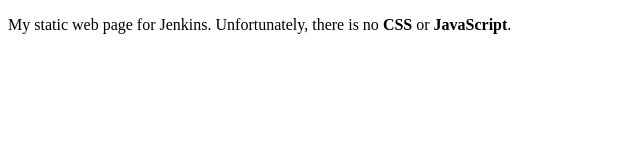
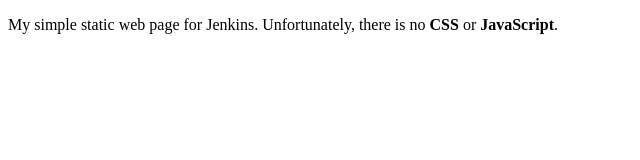
Before and after one commit to pascallaurent/s3_jenkins_devops, a plain HTML site: page index.html in a window 1280 px wide. Shown: the whole page, without its empty margins (0-640 px from the left). Drawn offline with Linux system fonts and the light colour scheme.

Commit message:
adding the word simple

```diff
--- a/index.html
+++ b/index.html
@@ -4,6 +4,6 @@
         <title>Static HTML Site</title>
       </head>
       <body>
-        <p>My static web page for Jenkins. Unfortunately, there is no <strong>CSS</strong> or <strong>JavaScript</strong>.</p>
+        <p>My simple static web page for Jenkins. Unfortunately, there is no <strong>CSS</strong> or <strong>JavaScript</strong>.</p>
       </body>
     </html>
```
